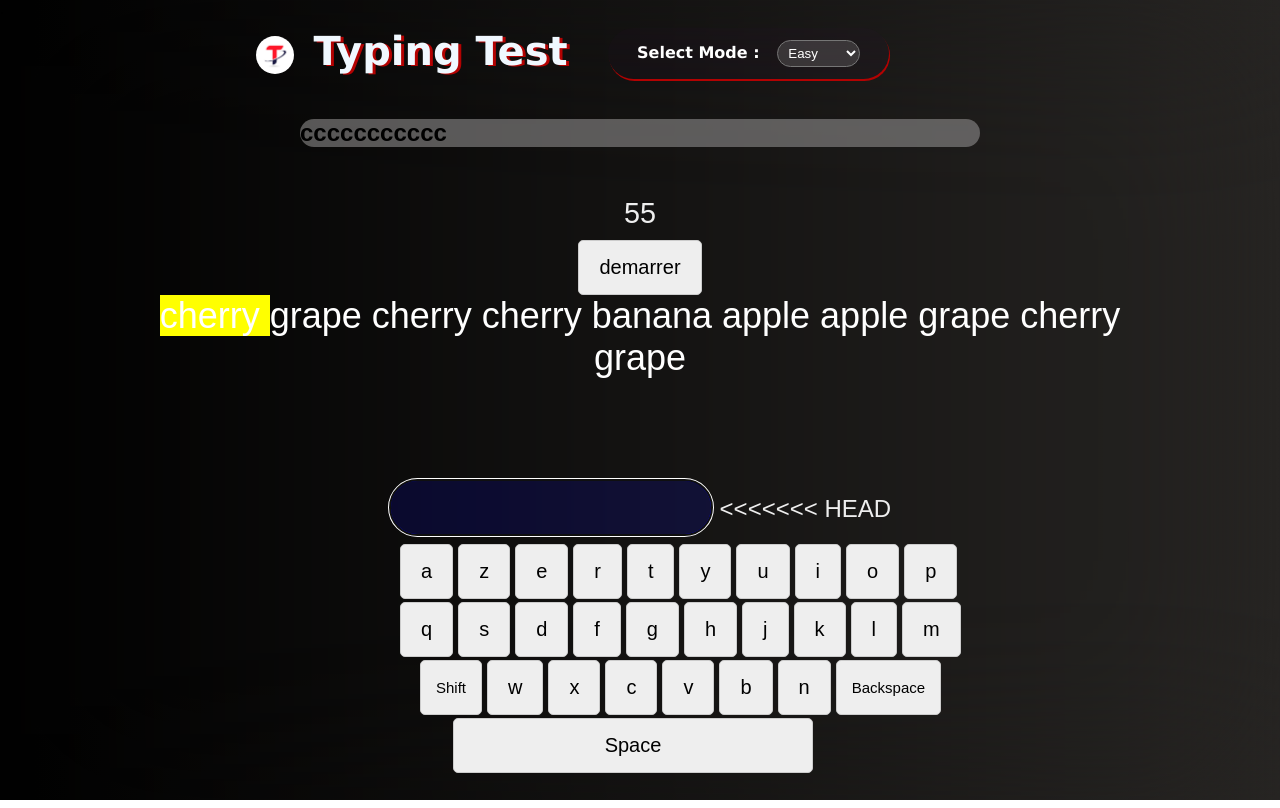
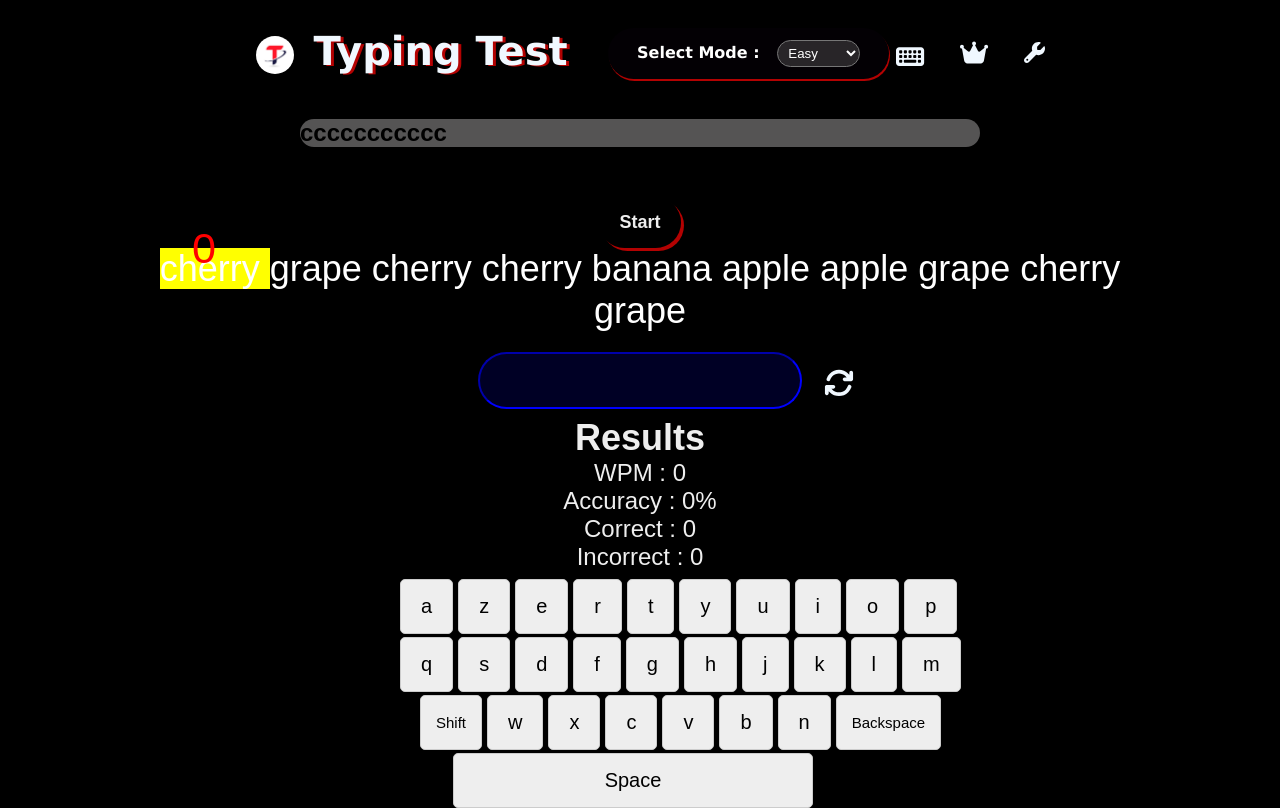
Before and after one commit to Refandreha/ExamenFinale-WEB1, a website: page index.html in a window 1280 px wide. Drawn offline with Linux system fonts and the light colour scheme.

Commit message:
i modified the file asset/css/index.css , asset/js/script.js and index.html

```diff
--- a/asset/css/index.css
+++ b/asset/css/index.css
@@ -4,16 +4,10 @@
     font-family: sans-serif;
 }
 body {
-    background: linear-gradient(to right, #000000, #272523);
+    background: black;
     min-height: 100vh;
-<<<<<<< HEAD
     background-size: 125%;
     backdrop-filter: blur(100px);
-=======
-    /*background-image: url('C:/Users/ThorJr/ExamenFinale-WEB1/asset/photo/index.jpg');
-    /*background-size: 125%;
-    /*backdrop-filter: blur(100px);*/
->>>>>>> RantoSTD24122
 }
 #word-display {
     font-size: 1.5em;
@@ -30,11 +24,26 @@ body {
     color: white;
 }
 #timer {
-    font-size: 1.2em;
-    margin-bottom: 10px;
+    font-size: 1.8em;
+    margin-bottom: 0px;
+    position: absolute;
+    top: 28vh;
+    left: 15vw;
+}
+#start-button{
+    color: #eee;
+    font-weight: bolder;
+    font-size: 0.5em;
+    font-family: Arial, Helvetica, sans-serif;
+    font-size: large;
+    border: 0px;
+    box-shadow:3px 3px  #b30202;
+    background-color: rgba(0, 0, 0, 0.288);
+    border-radius: 10vh;
 }
 #results {
-    margin-top: 20px;
+    margin-top: 0px;
+    margin-bottom: 1vh;
 }
 .header {
     margin-top: 10px;
@@ -93,14 +102,14 @@ select{
 input{
     padding-top: 1vh;
     padding-bottom: 1vh;
-    margin-top: 10vh;
+    margin-top: 0vh;
     margin-bottom: 1vh;
     padding-left: 1vw;
     border-radius: 20vh;
     border-color: blue;
     color: white;
     background-color: rgba(0, 0, 255, 0.144);
-    font-size: 25px;
+    font-size: 20px;
 }
 .correct {
     color: rgb(70, 73, 70);
@@ -159,15 +168,15 @@ button.space {
 button.active {
     background-color: rgba(255, 0, 0, 0.829);
 }
-.fa-solid{
+.fa-keyboard{
     margin-top: 2vh;
     font-size: 25px;
     position: absolute;
     margin-left: 70%;
     color: aliceblue;
 }
-.fa-solid:hover{
-    color: rgb(255, 0, 0);
+.fa-keyboard:hover{
+    color: #b30202;
 }
 .fa-crown{
     margin-top: 1.5vh;
@@ -176,6 +185,9 @@ button.active {
     margin-left: 75%;
     color: aliceblue;
 }
+.fa-crown:hover{
+    color: #b30202;
+}
 .fa-wrench{
     margin-top: 1.8vh;
     font-size: 21px;
@@ -183,12 +195,18 @@ button.active {
     margin-left: 80%;
     color: aliceblue;
 }
+.fa-wrench:hover{
+    color: #b30202;
+}
 .fa-arrows-rotate{
     margin-top: 2vh;
     font-size: 30px;
     position: absolute;
-    margin-left: 11%;
+    margin-left: 27%;
     color: aliceblue;
+}
+.fa-arrows-rotate:hover{
+    color: #b30202;
 }
 .logo{
     border-radius: 50%;
--- a/asset/js/script.js
+++ b/asset/js/script.js
@@ -103,7 +103,7 @@ const startTest = () => {
     inputField.value = "";
     inputField.focus();
     results.classList.add("hidden");
-    timeLeft = 60;
+    timeLeft = 5;
     timerDisplay.textContent = timeLeft;
     clearInterval(countdownInterval);
     countdownInterval = setInterval(() => {
--- a/index.html
+++ b/index.html
@@ -7,6 +7,10 @@
     <title>Typing Test</title>
     <link rel="stylesheet" href="asset/css/home.css">
     <link rel="stylesheet" href="asset/css/index.css">
+    <link rel="stylesheet" href="https://cdnjs.cloudflare.com/ajax/libs/font-awesome/6.7.1/css/all.min.css" integrity="sha512-5Hs3dF2AEPkpNAR7UiOHba+lRSJNeM2ECkwxUIxC1Q/FLycGTbNapWXB4tP889k5T5Ju8fs4b1P5z/iB4nMfSQ==" crossorigin="anonymous" referrerpolicy="no-referrer" />
+    <script src="https://cdnjs.cloudflare.com/ajax/libs/font-awesome/6.7.1/js/all.min.js" integrity="sha512-1JkMy1LR9bTo3psH+H4SV5bO2dFylgOy+UJhMus1zF4VEFuZVu5lsi4I6iIndE4N9p01z1554ZDcvMSjMaqCBQ==" crossorigin="anonymous" referrerpolicy="no-referrer"
+    defer
+    ></script>
 
 
 </head>
@@ -35,22 +39,17 @@
     </nav>
     <main class="main">
         <div id="timer"></div>
-        <button id="start-button">demarrer</button>
+        <button id="start-button">Start</button>
         <p id="word-display"></p>
-        <a href=""><i class="fa-solid fa-arrows-rotate"></i></a>
+        <a href=""><i id="restart-button"  class="fa-solid fa-arrows-rotate"></i></a>
         <input type="text" id="input-field" autofocus>
-<<<<<<< HEAD
         <div id="results">
             <h2>Results</h2>
             <p>WPM : <span id="wpm">0</span></p>
             <p>Accuracy : <span id="accuracy">0%</span></p>
             <p>Correct : <span id="correct">0</span></p>
             <p>Incorrect : <span id="incorrect">0</span></p>
-            <button id="restart-button" class="restart-button">icon</button>
-=======
-        <p id="results">Results : </p>
-
->>>>>>> RantoSTD24122
+        </div>
     </main>
 
     <div class="keyboard">
```
